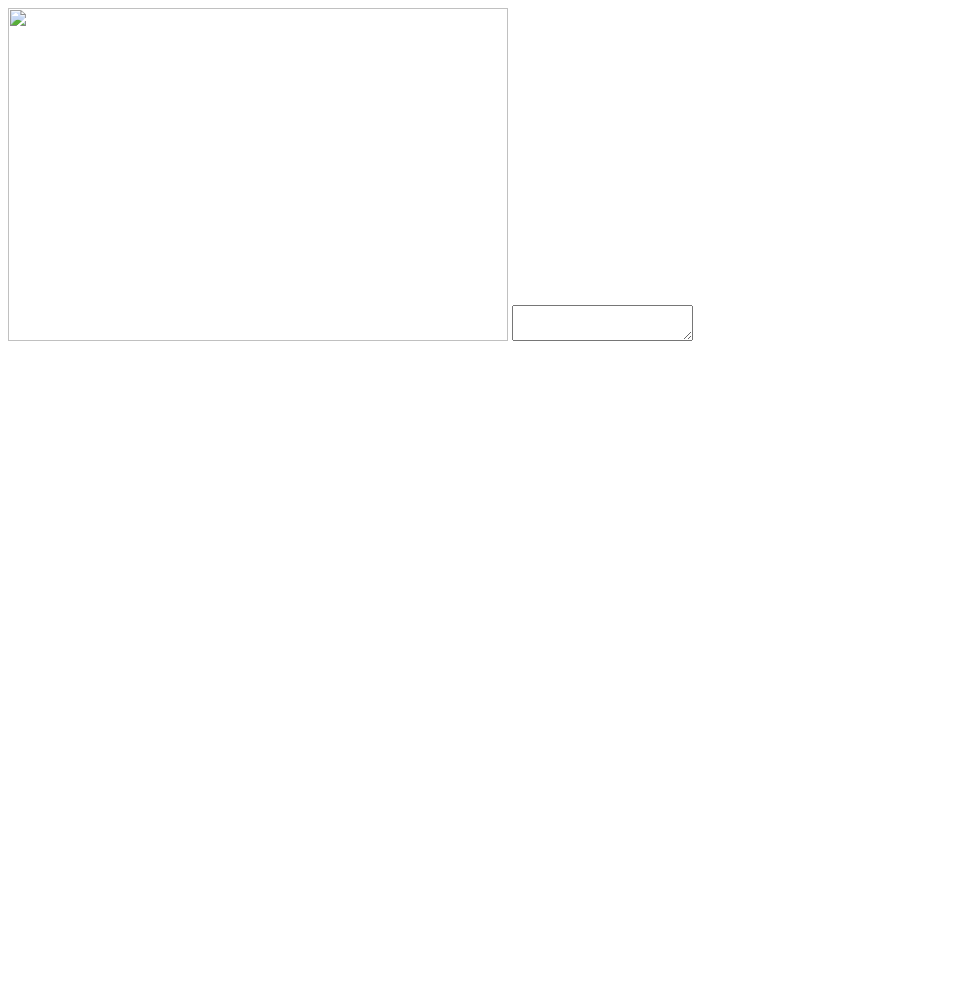
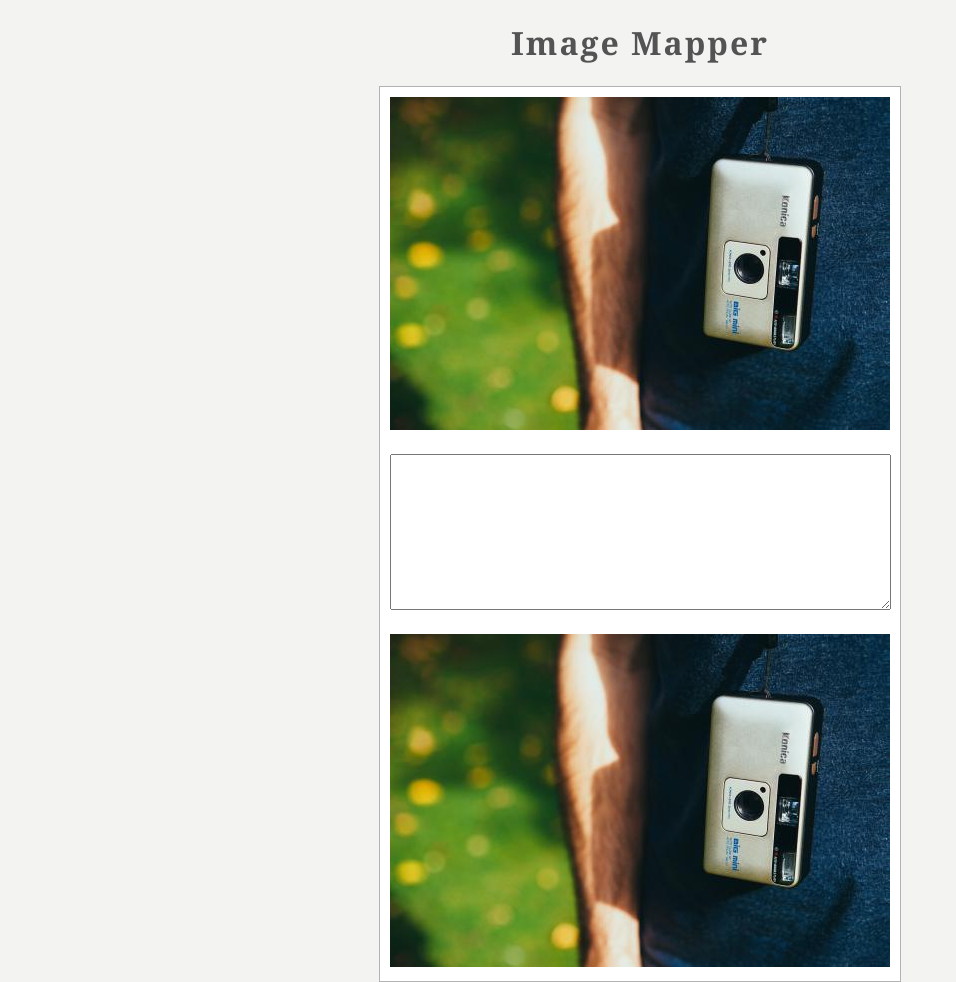
Before and after one commit to Ryel/image-map, a plain HTML site: page index.html in a window 1280 px wide. Shown: the whole page, without its empty margins (0-956 px from the left). Before the commit the page ends 800 px from the top, so only its background shows below. Drawn offline with nearby package versions, Linux system fonts and the light colour scheme.

Commit message:
add imgs, finish markup, add styles

```diff
--- a/index.html
+++ b/index.html
@@ -1,7 +1,41 @@
-<img id="my_image" src="images/img-home.jpg" height="333" width="500">
+<!doctype html>
+<html>
+	<head>
+		<meta charset="utf-8">
+		<meta http-equiv="X-UA-Compatible" content="IE=edge">
+		<title>Image-Map</title>
+		<meta name="description" content="image mapper">
+		<meta name="viewport" content="width=device-width, initial-scale=1">
 
-<textarea id="textarea" height="300" width="500"></textarea>
+		<link rel="stylesheet" href="style.css">
+		<script src="http://ajax.googleapis.com/ajax/libs/jquery/1.11.0/jquery.min.js"></script>
+		<script src="image-mapper.js"></script>
 
-<map name="image_map" id="image_map">
-	<area shape="poly" coords="316,238,405,249,426,74,326,65,315,236"href="www.google.com">
-</map>
+
+	</head>
+	<body>
+		<!--[if lt IE 8]>
+		<p class="browsehappy">You are using an <strong>outdated</strong> browser. Please <a href="http://browsehappy.com/">upgrade your browser</a> to improve your experience.</p>
+		<![endif]-->
+
+		<h1 id="h1-main">Image Mapper</h1>
+
+		<div class="container">
+
+			<img id="my_image" src="images/image.jpg" height="333" width="500">
+
+			<textarea id="textarea"></textarea>
+
+			<!-- Image Using Map -->
+			<img src="images/image.jpg" usemap="#image_map">
+			<!-- Map -->
+			<map name="image_map" id="image_map">
+				<area shape="poly" coords="325,68,313,240,409,249,433,73,328,67"href="www.google.com">
+			</map>
+
+		</div>
+
+
+
+	</body>
+</html>
--- a/style.css
+++ b/style.css
@@ -0,0 +1,21 @@
+body {
+	background-color:#F3F3F1;
+}
+.container {
+	width:500px;
+	margin:0 auto;
+	background-color:white;
+	padding:10px;
+	border:1px solid #B3B3B3;
+}
+#h1-main {
+	color:#545353;
+	text-align:center;
+	font-family:Georgia,sans-serif;
+	letter-spacing:2px;
+}
+#textarea {
+	height:150px;
+	width:495px;
+	margin:20px 0 20px 0;
+}
```
Also changed, not shown: README.md, images/image.jpg (added).
